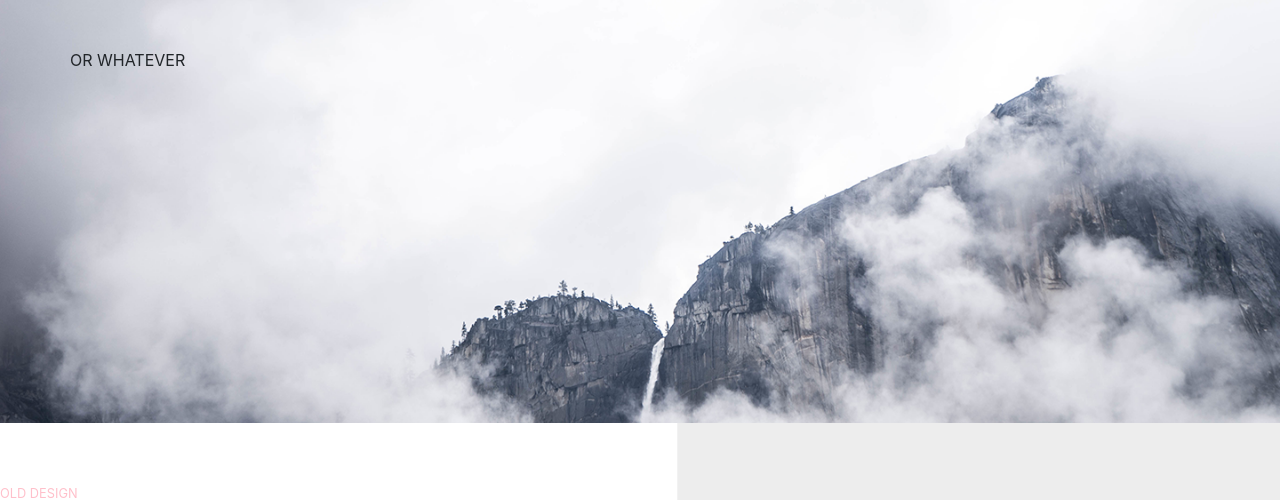
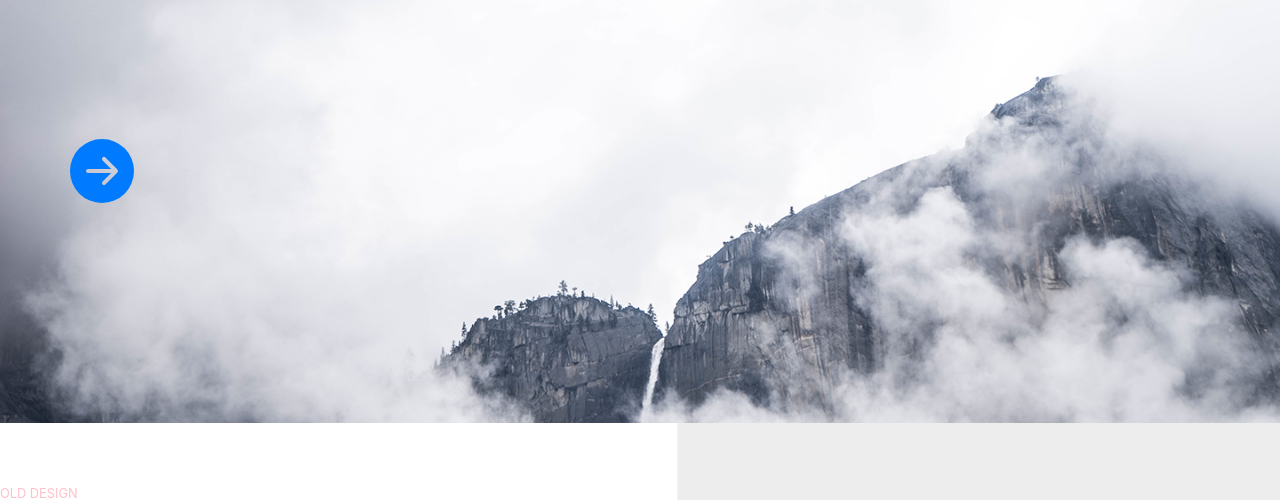
Before and after one commit to RamaLeu/boostrap, a plain HTML site: page index.html in a window 1280 px wide. Shown: the part 277-777 px from the top of the page. Drawn offline with nearby package versions, Linux system fonts and the light colour scheme.

Commit message:
arrow button

```diff
--- a/index.html
+++ b/index.html
@@ -15,7 +15,11 @@
               THIS IS A VERY TALL MOUNTAIN
             </div>
             <div class="row arrow">
-              OR WHATEVER
+              <a href=#section2><div class="arrow">
+              <svg width="4em" height="4em" viewBox="0 0 16 16" class="bi bi-arrow-right-circle-fill" fill="currentColor" xmlns="http://www.w3.org/2000/svg">
+              <path fill-rule="evenodd" d="M16 8A8 8 0 1 1 0 8a8 8 0 0 1 16 0zm-11.5.5a.5.5 0 0 1 0-1h5.793L8.146 5.354a.5.5 0 1 1 .708-.708l3 3a.5.5 0 0 1 0 .708l-3 3a.5.5 0 0 1-.708-.708L10.293 8.5H4.5z"/>
+              </svg></a>
+              </div>
             </div>
           </div>
       </div>
```
